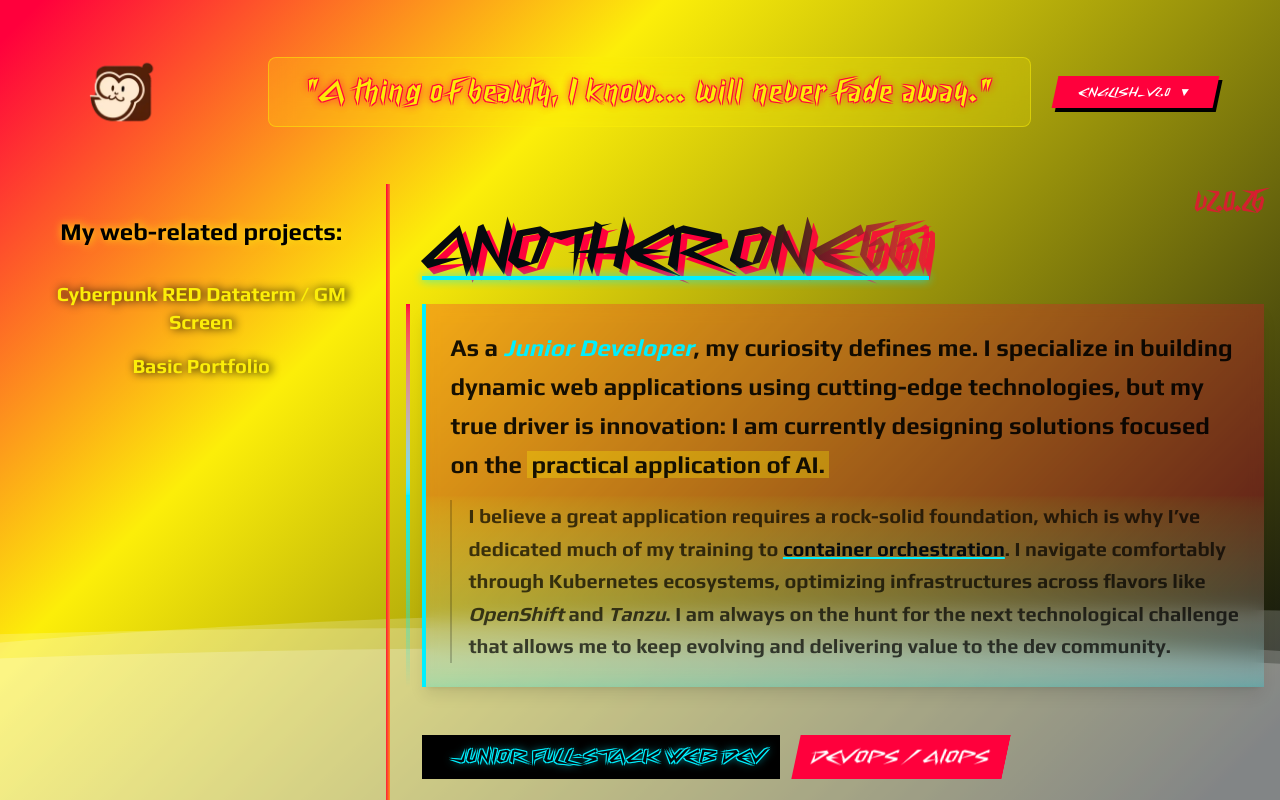
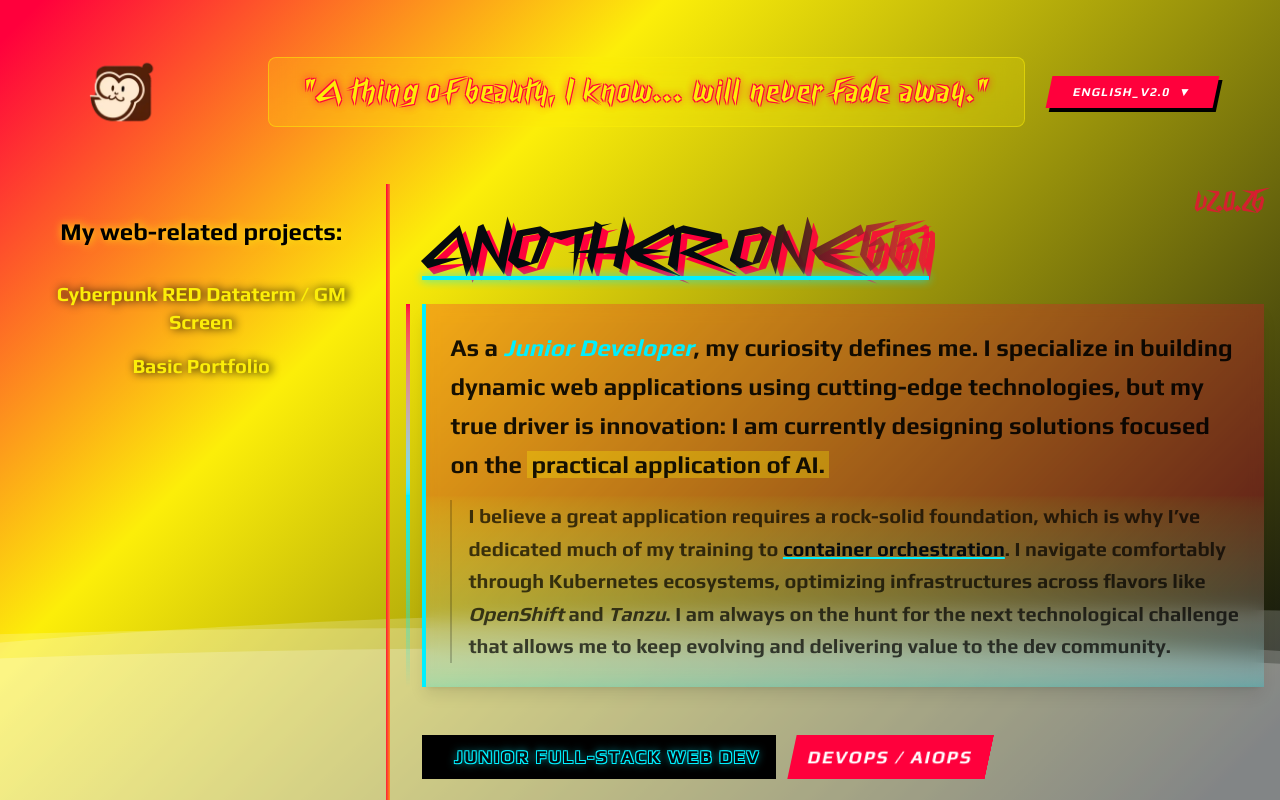
Before and after one commit to AnotherOne661/cyb-portfolio, a Next.js app: page /en in a window 1280 px wide. Shown: the top 800 px of the page. Built offline with nearby package versions, Linux system fonts and the light colour scheme.

Commit message:
small changes

```diff
--- a/src/app/[lng]/page.tsx
+++ b/src/app/[lng]/page.tsx
@@ -84,12 +84,12 @@ export default async function Home({params} : PageProps) {
               {/* TAGS / STATUS BAR */}
               <div className="flex flex-wrap gap-4 pt-4">
                 <div className="flex items-center">
-                  <span className="bg-black text-edge-cyber  text-play  px-4 py-2 font-cyber text-sm md:text-lg tracking-widest uppercase flex items-center gap-2">
+                  <span className="bg-black text-edge-cyber  text-cyber font-play  px-4 py-2 font-cyber text-sm md:text-lg tracking-widest uppercase flex items-center gap-2">
                     <span className="w-2 h-2 bg-cyber-blue animate-ping rounded-full"></span>
                     Junior Full-Stack Web Dev
                   </span>
                 </div>
-                <div className="bg-cyber-red text-white px-4 py-2 font-cyber text-sm md:text-lg tracking-widest uppercase skew-x-[-12deg]">
+                <div className="bg-cyber-red text-white px-4 py-2 font-play text-sm md:text-lg tracking-widest uppercase skew-x-[-12deg]">
                   DevOps / AiOps
                 </div>
               </div>
--- a/src/components/LangToggle.tsx
+++ b/src/components/LangToggle.tsx
@@ -33,7 +33,7 @@ export default function LangToggle() {
       {/* Botón Principal */}
       <button
         onClick={() => setIsOpen(!isOpen)}
-        className="font-cyber text-[10px] md:text-xs tracking-widest bg-cyber-red text-white px-6 py-2 skew-x-[-12deg] hover:bg-cyber-blue transition-all duration-300 shadow-[4px_4px_0px_#000] flex items-center gap-2"
+        className="font-play text-[10px] md:text-xs tracking-widest bg-cyber-red text-white px-6 py-2 skew-x-[-12deg] hover:bg-cyber-blue transition-all duration-300 shadow-[4px_4px_0px_#000] flex items-center gap-2"
       >
         {currentLang.label}
         <span className={`transition-transform duration-300 ${isOpen ? 'rotate-180' : ''}`}>▼</span>
```
Also changed, not shown: 1 other file (tests, documents, lock files or other folders).
